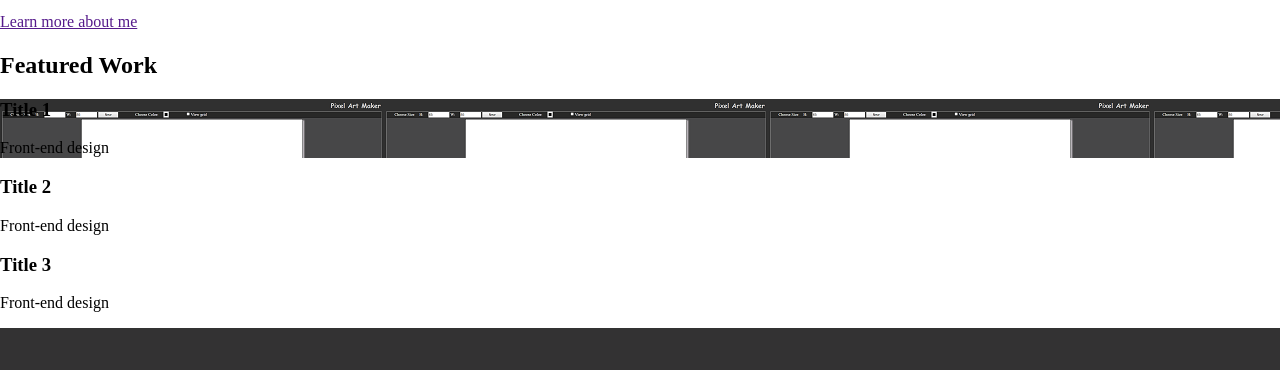
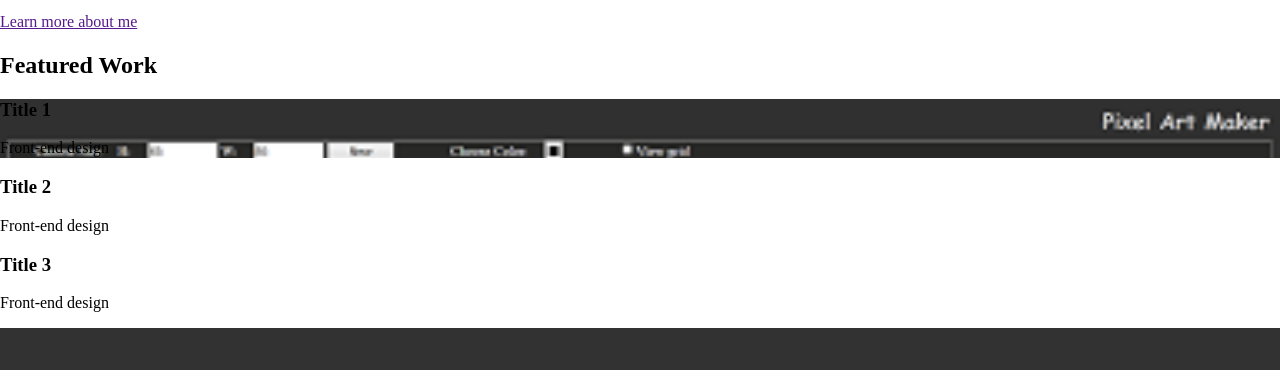
Before and after one commit to djackcu/portfolio, a plain HTML site: page index.html in a window 1280 px wide. Shown: the part 254-624 px from the top of the page. Drawn offline with Linux system fonts and the light colour scheme.

Commit message:
working in portfolio work 1

```diff
--- a/asset/css/main.css
+++ b/asset/css/main.css
@@ -1,9 +1,14 @@
 #work1 {
     background-image: url(../img/pixel_project.png);
+    background-size: cover;
+    background-repeat: no-repeat;
 }
 
-/*#work2, #work3{
+/*#work2,
+#work3 {
     background-image: url(../img/display.svg);
+    background-size: cover;
+    background-repeat: no-repeat;
 }*/
 
 .contact {
@@ -18,6 +23,7 @@
     display: flex;
     justify-content: center;
 }
+
 .social__button {
     margin: 2rem;
     font-size: 1.5rem;
@@ -33,6 +39,7 @@
     width: 18rem;
     align-self: center;
 }
+
 .footer__list {
     font-size: .8rem;
 }
@@ -41,10 +48,12 @@
     display: inline-block;
     margin-right: .5rem;
 }
+
 .footer__list--items:after {
     margin-left: .5rem;
     content: "|";
 }
+
 .footer__list--items:last-child:after {
     content: none;
 }
```
Lines whose indentation alone changed are shown as unchanged.
